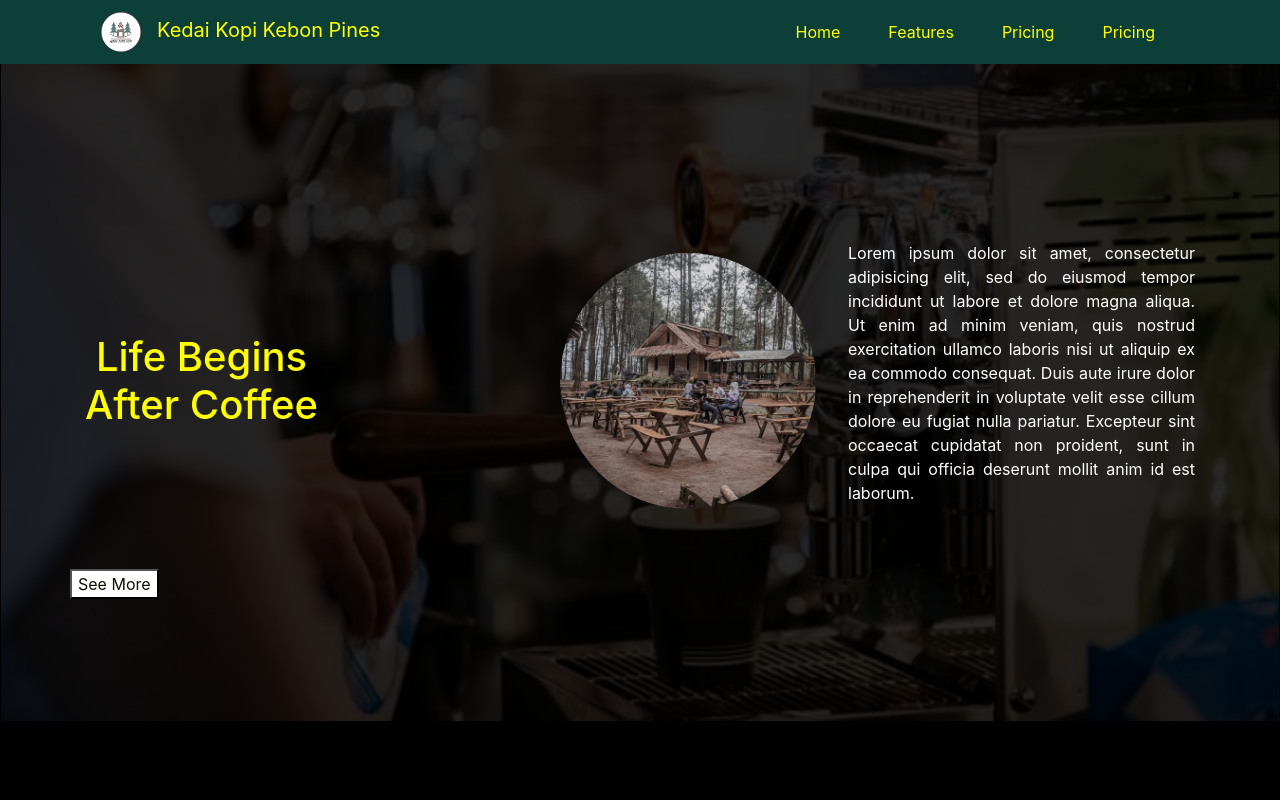
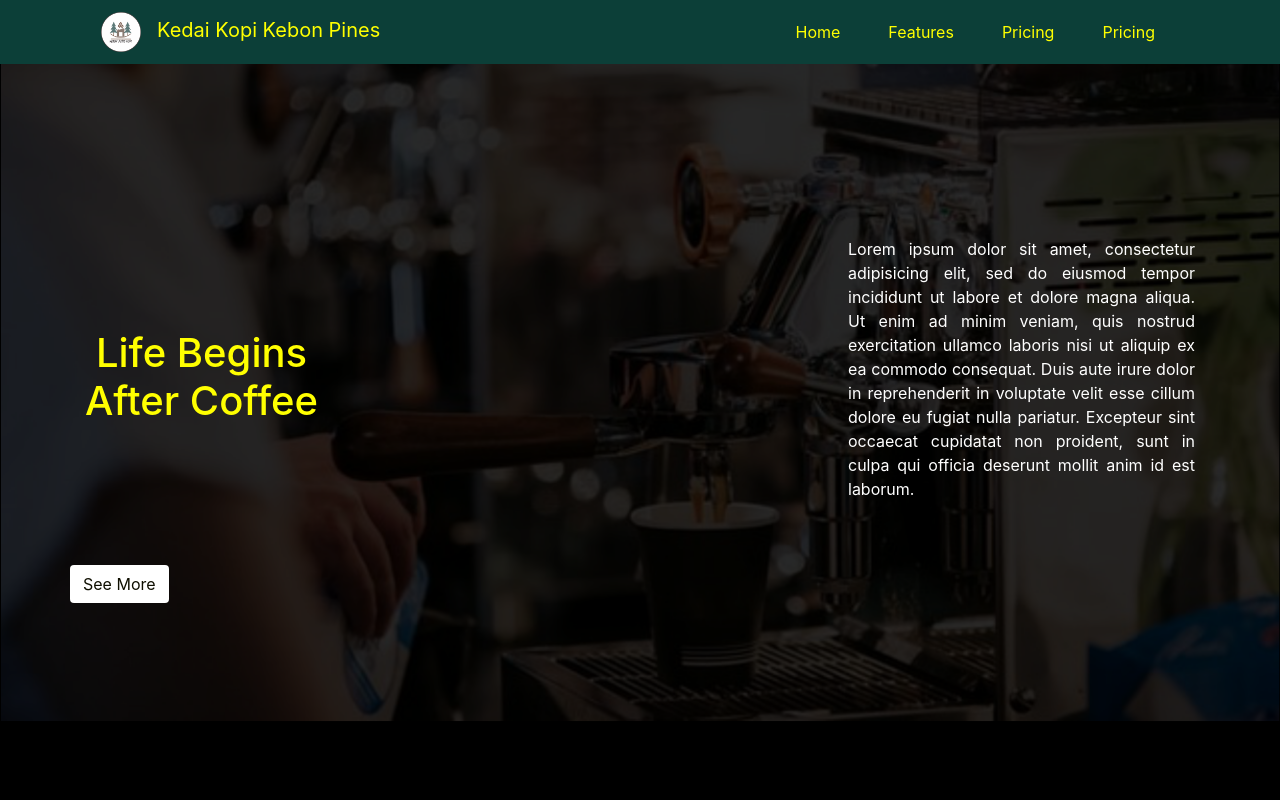
Before and after one commit to gisnaefde/Company-Profil-PinesKopi, a React (Create React App) app: page / in a window 1280 px wide. Shown: the top 800 px of the page. Built offline with nearby package versions, Linux system fonts and the light colour scheme.

Commit message:
Add Animation

```diff
--- a/src/assets/scss/style.scss
+++ b/src/assets/scss/style.scss
@@ -93,7 +93,6 @@
             color: yellow;
         }
         p{
-            margin-left: 2rem;
             text-align: justify;
         }
 
@@ -101,20 +100,21 @@
             height: 16rem;
             justify-content: center;
             border-radius: 50%;
-        }
+            margin-right: 2rem;
         }
         button{
             color: #0f0f01;
             background-color: #ffffff;
             margin-top: 3rem;
-        display: flex;
-        justify-content: end;
+            align-items:end;
 
             &:hover{
                 background-color: yellow;
                 color: #fdfdfd;
             }
         }
+    }
+
 
 }
 
@@ -197,7 +197,7 @@
     .quotes-2{
         position: absolute;
         z-index: 2;
-        h1,h2{
+        h1{
             color: yellow;
             padding-top: 5rem;
             display: flex;
@@ -211,6 +211,13 @@
             span{
                 color: yellow;
             }
+        }
+        h2{
+            color: yellow;
+            padding-top: 2rem;
+            display: flex;
+            justify-content: center;
+            text-decoration: underline;
         }
     }
     img{
--- a/src/parts/Footer.js
+++ b/src/parts/Footer.js
@@ -4,11 +4,13 @@ import fb from '../assets/images/fb2.png';
 import telegram from '../assets/images/telegram.png';
 import ig from '../assets/images/ig.png';
 import wa from '../assets/images/wa.png';
+import Slide from 'react-reveal/Slide';
 
 const Footer = () => {
     return (
         <div className="footer">
             <div className="container footer-2 align-items-center">
+                <Slide bottom>
                     <div className="row">
                         <div className="col-6 col-md-3">
                             <div className="d-flex justify-content-center">
@@ -36,6 +38,7 @@ const Footer = () => {
                             </div>
                         </div>
                     </div>
+                </Slide>
             </div>
         </div>
     );
--- a/src/parts/Hero.js
+++ b/src/parts/Hero.js
@@ -1,6 +1,8 @@
 import React from 'react';
 import Bg1 from '../assets/images/cf_4_2.png';
 import Bg2 from '../assets/images/fp_1.jpg';
+import Fade from 'react-reveal/Fade';
+import Zoom from 'react-reveal/Zoom';
 
 
 const Hero = () => {
@@ -8,22 +10,29 @@ const Hero = () => {
         <section className="hero w-100">
             <div className="d-flex justify-content-center">
                 <div className="hero-content w-100 d-flex align-items-center container">
-                    <div className="row d-flex  ">
+                    <div className="row ">
                         <div className="col-12 col-md-5 d-flex align-items-center">
+                            <Fade left>
                                 <h1>Life Begins <br></br>
                                     After Coffee</h1>
+                            </Fade>
                         </div>
                         <div className="col-12 col-md-7 d-flex align-items-center justify-content-center">
+                            <Zoom>
                                 <img src={Bg2} className="d-none d-md-block"></img>
+                            </Zoom>
+                            <Fade right>
                                 <p>Lorem ipsum dolor sit amet, consectetur adipisicing elit, sed do eiusmod
                                     tempor incididunt ut labore et dolore magna aliqua. Ut enim ad minim veniam,
                                     quis nostrud exercitation ullamco laboris nisi ut aliquip ex ea commodo
                                     consequat. Duis aute irure dolor in reprehenderit in voluptate velit esse
                                     cillum dolore eu fugiat nulla pariatur. Excepteur sint occaecat cupidatat non
                                     proident, sunt in culpa qui officia deserunt mollit anim id est laborum. </p>
-
+                            </Fade>
                         </div>
-                        <button> See More </button>
+                        <Zoom>
+                            <button className="btn"> See More </button>
+                        </Zoom>
                     </div>
                 </div>
             </div>
--- a/src/parts/Ourstory.js
+++ b/src/parts/Ourstory.js
@@ -1,5 +1,7 @@
 import React from 'react';
 import Ourstoryimg from '../assets/images/cf_2.jpg';
+import Zoom from 'react-reveal/Zoom';
+import Slide from 'react-reveal/Slide';
 
 const Ourstory = () => {
     return (
@@ -7,10 +9,11 @@ const Ourstory = () => {
             <div className="container ">
                 <div className="row d-flex align-items-center">
                     <div className="col-12 col-md-6 d-block d-md-block">
-                        <img src={Ourstoryimg}></img>
+                        <Zoom><img src={Ourstoryimg}></img></Zoom>
                     </div>
                     <div className="col-12 col-md-6 story ">
-                        <h2 className="d-flex justify-content-center mb-4 mt-3">Our Story</h2>
+                        <Slide top><h2 className="d-flex justify-content-center mb-4 mt-3">Our Story</h2></Slide>
+                        <Slide bottom>
                             <p>Lorem ipsum dolor sit amet, consectetur adipisicing elit, sed do eiusmod
                                 tempor incididunt ut labore et dolore magna aliqua. Ut enim ad minim veniam,
                                 quis nostrud exercitation ullamco laboris nisi ut aliquip ex ea commodo
@@ -23,6 +26,7 @@ const Ourstory = () => {
                                 consequat. Duis aute irure dolor in reprehenderit in voluptate velit esse
                                 cillum dolore eu fugiat nulla pariatur. Excepteur sint occaecat cupidatat non
                                 proident, sunt in culpa qui officia deserunt mollit anim id est laborum. </p>
+                        </Slide>
                     </div>
 
                 </div>
--- a/src/parts/Product.js
+++ b/src/parts/Product.js
@@ -1,12 +1,15 @@
 import React from 'react';
 import Coffee1 from '../assets/images/coffee.jpg';
+import Zoom from 'react-reveal/Zoom';
+import Slide from 'react-reveal/Slide';
 
 const Product = () => {
     return (
         <section className="coffee">
             <div className="container coffee-1">
-                <h2 className="text-center">Our Producs</h2>
-                <h3 className="text-center">Coffee</h3>
+                <Slide top><h2 className="text-center">Our Producs</h2></Slide>
+                <Slide bottom><h3 className="text-center">Coffee</h3></Slide>
+                <Zoom>
                     <div className="row mt-5 coffee-2 d-flex justify-content-center">
                         <div className="col-12 col-md-3 ">
                             <img src={Coffee1}></img>
@@ -33,8 +36,10 @@ const Product = () => {
                             <p>Cappucinomerupakan kopi yang berasal dari Italia</p>
                         </div>
                     </div>
+                </Zoom>
 
-                <h3 className="text-center">Foods</h3>
+                <Slide bottom><h3 className="text-center">Foods</h3></Slide>
+                <Zoom>
                     <div className="row mt-5 coffee-2 d-flex justify-content-center">
                         <div className="col-12 col-md-3 ">
                             <img src={Coffee1}></img>
@@ -61,6 +66,7 @@ const Product = () => {
                             <p>Cappucinomerupakan kopi yang berasal dari Italia</p>
                         </div>
                     </div>
+                </Zoom>
             </div>
         </section>
 
--- a/src/parts/Quotes.js
+++ b/src/parts/Quotes.js
@@ -1,17 +1,20 @@
 import React from 'react';
 import quotesimg from '../assets/images/quotes.png';
+import Slide from 'react-reveal/Slide';
 
 const Qoutes = () => {
     return (
         <div className="quotes">
             <div className="quotes-2 ">
-                    <h1>QUOTES</h1>
+                    <Slide top><h1>QUOTES</h1></Slide>
+                    <Slide left>
                     <p>
                         <span>"</span> Secangkir adalah keterkaitan rasa dan makna.<br/>
                         Sejatinya hidup tidak mengecap satu rasa, perlu proses dalam menerjemahkan semua rasa, terus mencoba untuk memaknainya.
                         Seruput Kopi mu hari ini, jelajah rasa yang ingin kau coba ! <span>"</span>
                     </p>
-                    <h2>Kedai Kopi Kebon Pines</h2>
+                    </Slide>
+                    <Slide bottom><h2>Kedai Kopi Kebon Pines</h2></Slide>
             </div>
             <img src={quotesimg}></img>
         </div>
```
Lines whose indentation alone changed are shown as unchanged.
